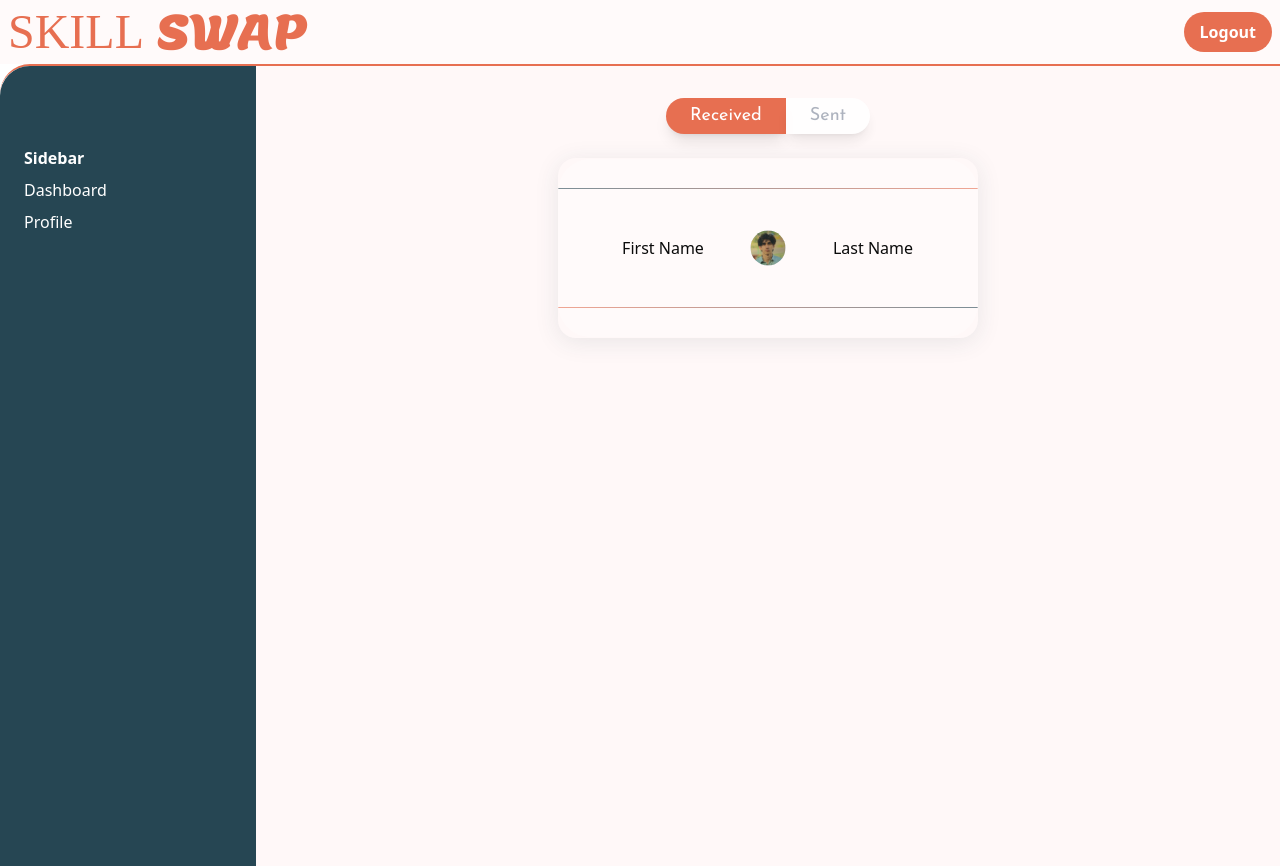
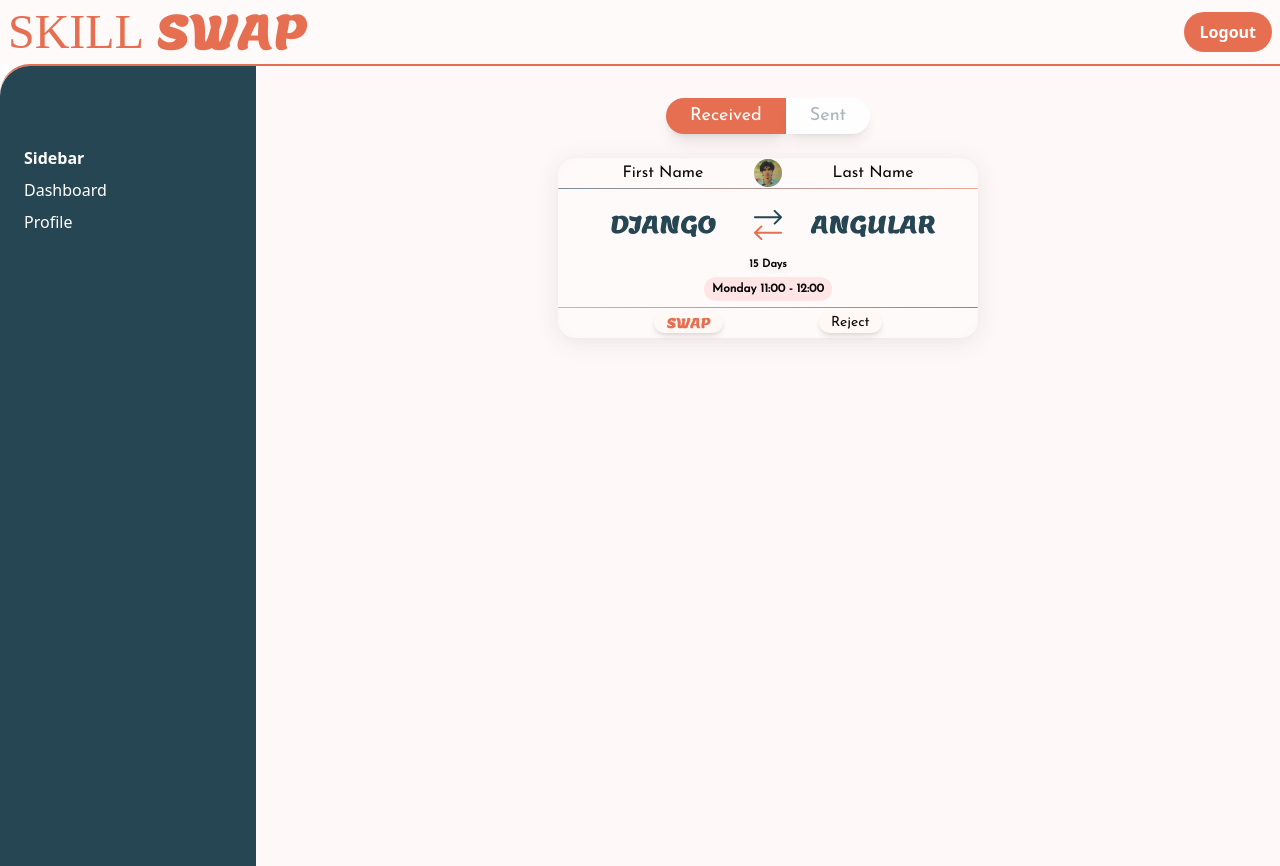
Before and after one commit to Moazam-Saif/skillswap-platform, a React (Vite) app in the folder client/: page /requests in a window 1280 px wide. Built offline with nearby package versions, Linux system fonts and the light colour scheme; no server answers; a web font is replaced by a local one.

Commit message:
ui for swap request page done

```diff
--- a/client/src/components/RequestCard.jsx
+++ b/client/src/components/RequestCard.jsx
@@ -1,10 +1,11 @@
 import React from "react";
+
 
 export default function RequestCard() {
     return (
         <div
-            className="relative flex flex-col items-center justify-center"
-             style={{
+            className="relative"
+            style={{
                 width: "420px", // smaller width
                 height: "180px", // smaller height
                 backgroundImage: 'url("/request-bg.svg")',
@@ -12,16 +13,59 @@ export default function RequestCard() {
                 backgroundPosition: "center",
                 boxShadow: "0 4px 24px 0 rgba(38, 70, 83, 0.10)",
                 borderRadius: "18px",
+                fontFamily: "'Josefin Sans', sans-serif",
             }}
 
         >
-            <div className="relative w-full h-[13%] flex gap-0 cursor-pointer">
-                    <div className="absolute top-1/2 left-1/2 transform -translate-x-1/2 -translate-y-1/2 h-[35px] w-[35px] bg-gray-300 rounded-full">
-                        <img src="/userImage.png" alt="icon" className="w-full h-full object-cover rounded-full" />
-                    </div>
-                    <div className="relative w-1/2 h-full rounded-tl-[15px] flex items-center justify-center">First Name</div>
-                    <div className="relative w-1/2 h-full rounded-tr-[15px] flex items-center justify-center">Last Name</div>
+            <div className="relative w-full h-[17%] flex gap-0 cursor-pointer">
+                <div className="absolute top-1/2 left-1/2 transform -translate-x-1/2 -translate-y-1/2 h-[28px] w-[28px] bg-gray-300 rounded-full">
+                    <img src="/userImage.png" alt="icon" className="w-full h-full object-cover rounded-full" />
                 </div>
+                <div className="relative w-1/2 h-full rounded-tl-[15px] flex items-center justify-center">First Name</div>
+                <div className="relative w-1/2 h-full rounded-tr-[15px] flex items-center justify-center">Last Name</div>
+            </div>
+            <div className="relative w-full h-[40%] flex">
+                {/* Left half */}
+                <div className="w-1/2 h-full flex items-center justify-center text-2xl text-[#264653] font-extralight" style={{ fontFamily: "Lemon,sans" }}>
+                    {/* Content for left side */}DJANGO
+                </div>
+                {/* Right half */}
+
+                <div className="w-1/2 h-full flex items-center justify-center text-2xl text-[#264653]" style={{ fontFamily: "Lemon, sans" }}>
+                    {/* Content for right side */}ANGULAR
+                </div>
+                {/* Center arrows */}
+                <div
+                    className="absolute left-1/2 top-1/2 flex items-center justify-center"
+                    style={{
+                        width: "28px",
+                        height: "31px",
+                        transform: "translate(-50%, -50%)",
+                        zIndex: 10,
+                    }}
+                >
+                    {/* Replace the FontAwesomeIcons with your SVG */}
+                    <img
+                        src="/difArrows.svg" // Replace with your SVG file path
+                        alt="Arrows"
+                        style={{ width: "28px", height: "31px" }}
+                    />
+                </div>
+            </div>
+            <div className="relative w-full h-[26%] flex flex-col">
+                {/* Top div: 25% of height */}
+                <div className="w-full flex justify-center items-center" style={{ height: "20%" }}>
+                    {/* Content for top 25% */}<span className="text-shadow-custom text-[11px] font-semibold">15 Days</span>
+                </div>
+                {/* Bottom div: 75% of height */}
+                <div className="w-full text-xs font-semibold flex items-center justify-center" style={{ height: "80%" }}>
+                    {/* Content for bottom 75% */}<span className="px-2 py-1 bg-[#FFE5E5] rounded-2xl">Monday 11:00 - 12:00</span>
+                </div>
+            </div>
+            <div className="relative w-full h-[17%] flex justify-evenly cursor-pointer py-[5px]">
+                <button className="bg-[#fff8f4] text-sm px-3 rounded-2xl flex items-center justify-center shadow-md text-[#e76f51]" style={{ fontFamily: "Lemon, sans" }}>SWAP</button>
+                <button className="bg-[#fff8f4] text-sm px-3 rounded-2xl flex items-center justify-center shadow-md" >Reject</button>
+            </div>
 
 
         </div>
--- a/client/src/index.css
+++ b/client/src/index.css
@@ -150,3 +150,7 @@
 .transparent-scrollbar::-webkit-scrollbar-track {
   background: transparent;
 }
+
+.text-shadow-custom {
+  text-shadow: 0 2px 8px rgba(38, 70, 83, 0.15);
+}
--- a/client/tailwind.config.js
+++ b/client/tailwind.config.js
@@ -10,6 +10,9 @@ export default {
         lemon: ['Lemon', 'serif'],
         josefin: ['Josefin Sans', 'sans-serif']
       },
+      boxShadow: {
+        'custom': '0px 2px 2px 0px rgba(0, 0, 0, 0.25)',
+      },
     },
   },
 }
```
Also changed, not shown: client/public/difArrows.svg (added).
